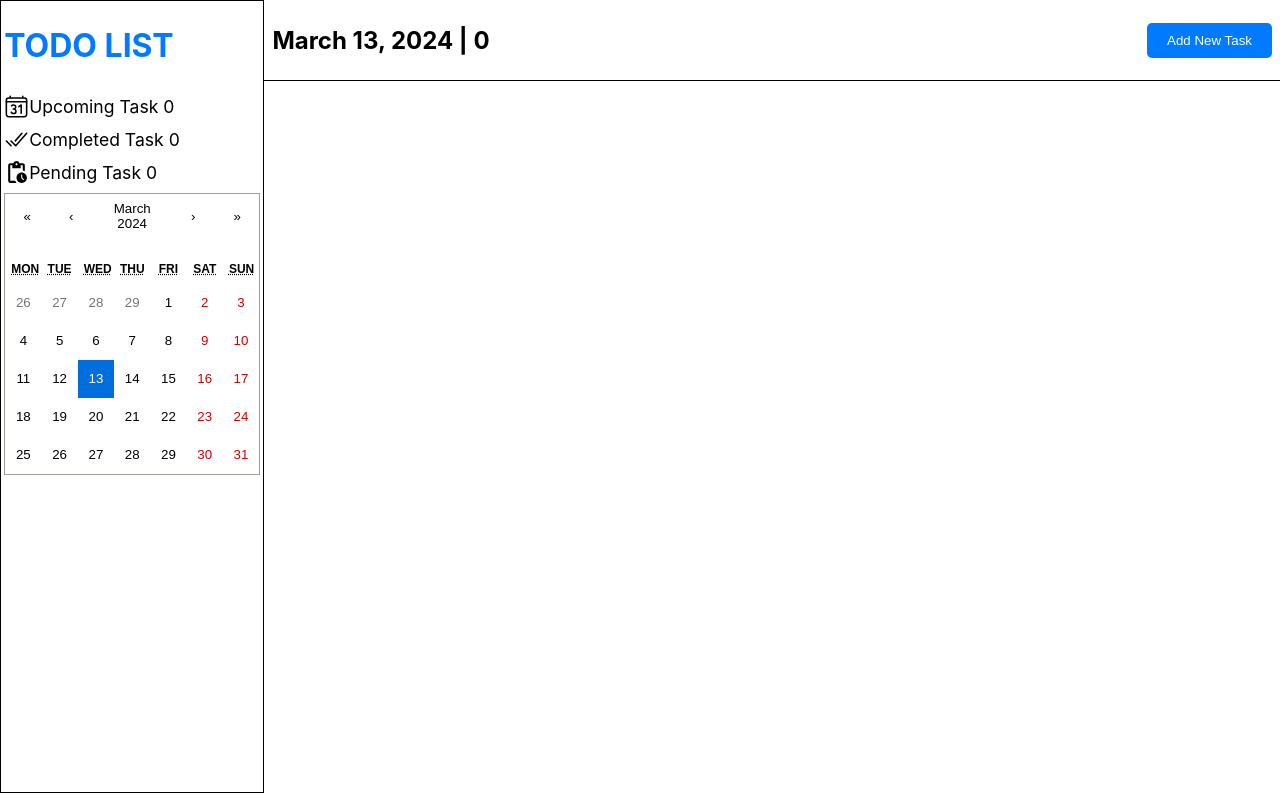
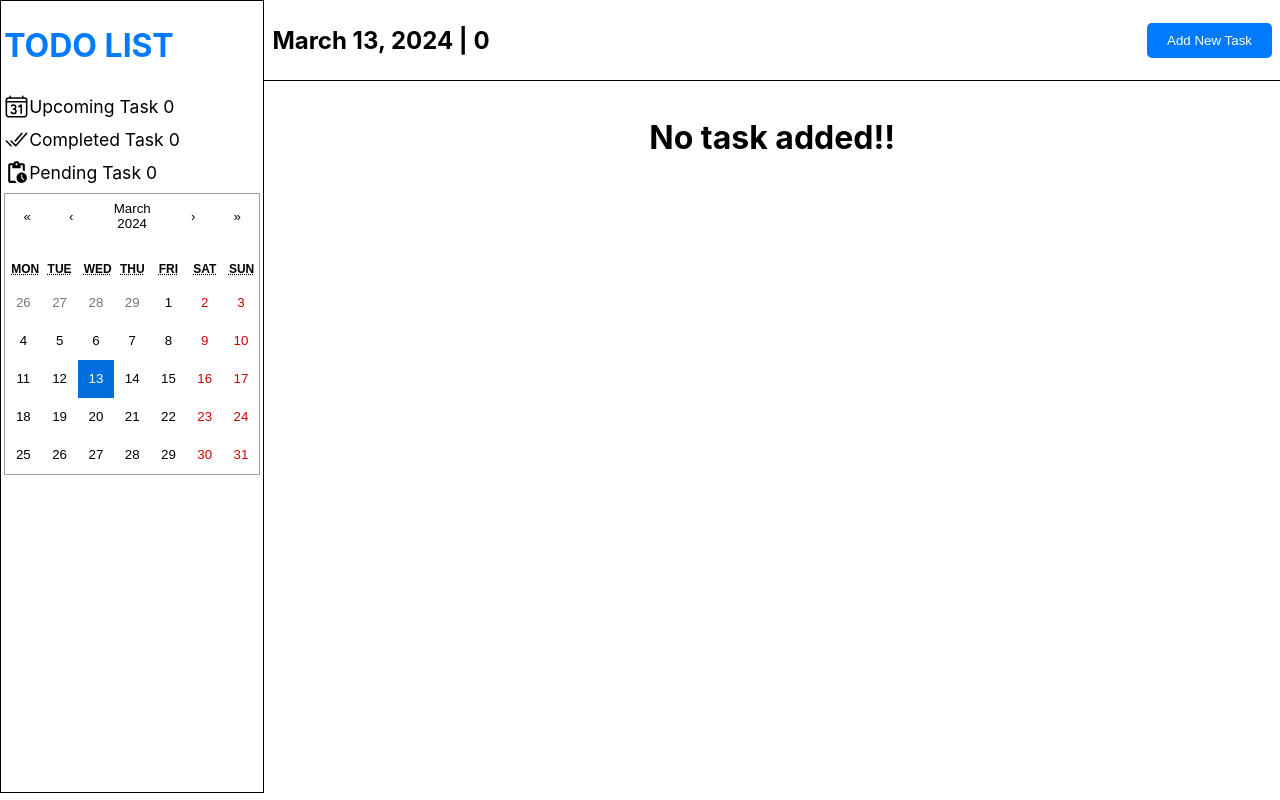
Before and after one commit to Community-Programmer/Todo-App, a React (Create React App) app: page / in a window 1280 px wide. Built offline with nearby package versions, Linux system fonts and the light colour scheme.

Commit message:
display info when no task is present

```diff
--- a/src/App.tsx
+++ b/src/App.tsx
@@ -79,9 +79,11 @@ const App: React.FC = () => {
 
 
 
+
             <div className="container__rightSection__subMenu">
 
     <div className="taskCard__container">
+            {DayTask === 0 ? <h1>No task added!!</h1>: ''}
               {todos
                 .filter(
                   (todo) =>
```
